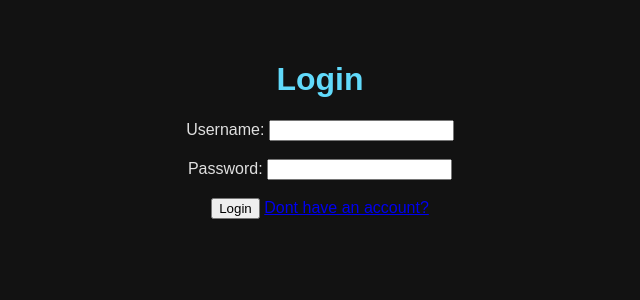
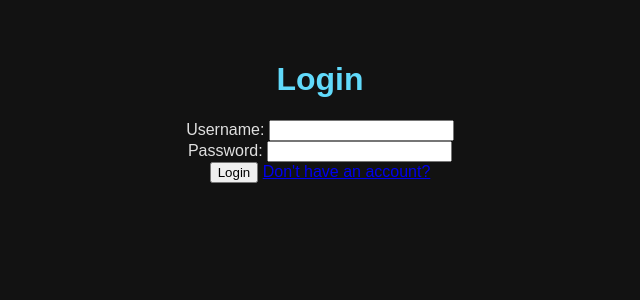
Before and after one commit to zynsniper/Portfolio-Tracker, a Flask app: page / in a window 1280 px wide. Shown: the top 300 px of the page, without its empty margins (320-960 px from the left). Run offline with Flask 3, Linux system fonts and the light colour scheme.

Commit message:
enhance form structure in home, login, and register templates

```diff
--- a/templates/home.html
+++ b/templates/home.html
@@ -15,7 +15,7 @@
         <input type="text" id="asset" name="asset" required><br><br>
 
         <label for="quantity">Quantity:</label>
-        <input type="number" id="price" name="price" min="0" step="
+        <input type="number" id="quantity" name="price" min="0" step="
         any" required><br><br>
 
         <label for="price">Price per unit:</label>
--- a/templates/login.html
+++ b/templates/login.html
@@ -7,15 +7,24 @@
     <title>Login</title>
 </head>
 <body>
-    <h1>Login</h1>
-    <form action="/login" method="post" autocomplete="off">
-        <label for="username">Username:</label>
-        <input type="text" id="username" name="username" required><br><br>
+    <div class="form-container">
+        <h1>Login</h1>
+        <form action="/login" method="post" autocomplete="off">
+            <div class="form-group">
+                <label for="username">Username:</label>
+                <input type="text" id="username" name="username" required>
+            </div>
 
-        <label for="password">Password:</label>
-        <input type="password" id="password" name="password" required><br><br>
+            <div class="form-group">
+                <label for="password">Password:</label>
+                <input type="password" id="password" name="password" required>
+            </div>
 
-        <button type="submit">Login</button>
-        <a href="{{ url_for('register') }}">Dont have an account?</a>
+            <div class="form-actions">
+                <button type="submit">Login</button>
+                <a href="{{ url_for('register') }}">Don't have an account?</a>
+            </div>
+        </form>
+    </div>
 </body>
 </html>
```
Also changed, not shown: templates/register.html (+11 -2 lines).
